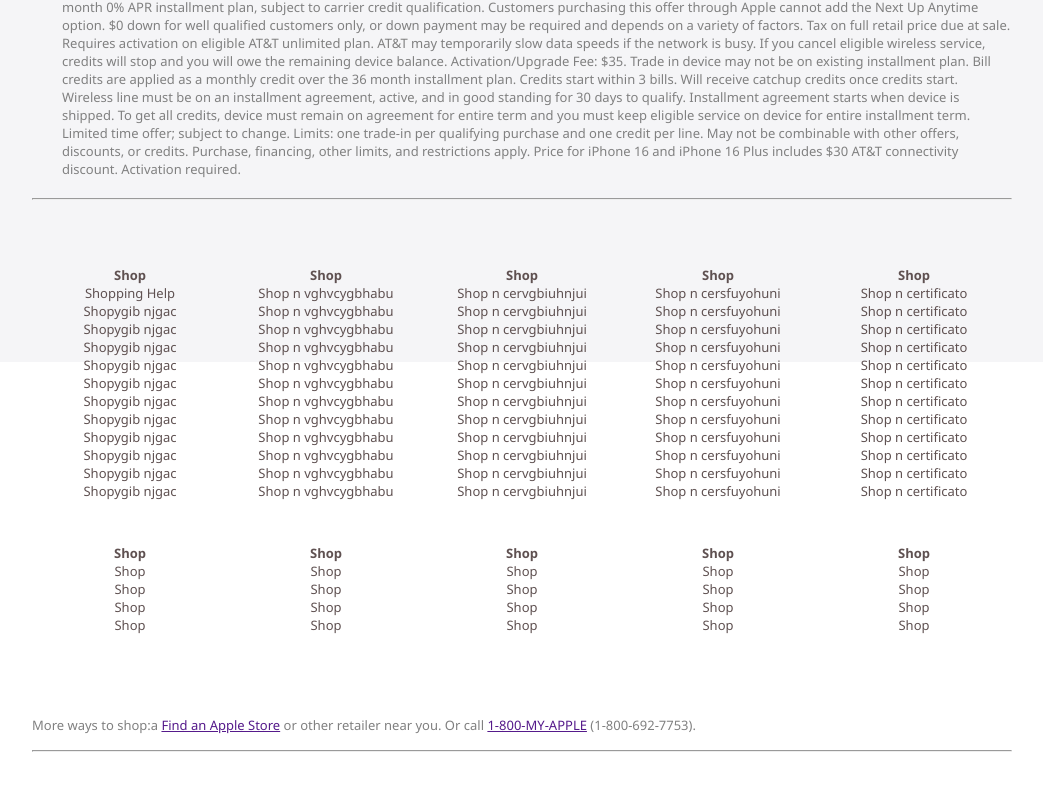
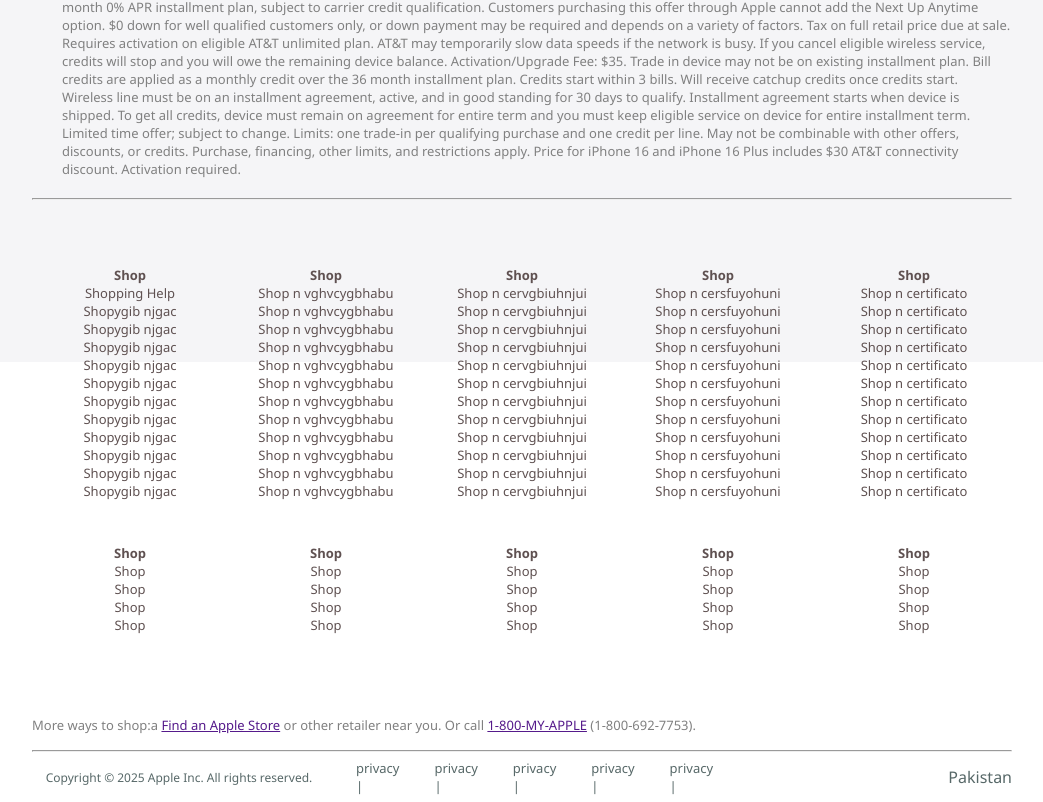
Before and after one commit to hassanahmed1234/apple, a plain HTML site: page index.html in a window 1280 px wide. Shown: the part 4026-4828 px from the top of the page, without its empty margins (118-1161 px from the left). Before the commit the page ends 4778 px from the top, so only its background shows below. Drawn offline with Linux system fonts and the light colour scheme.

Commit message:
four editing

```diff
--- a/index.html
+++ b/index.html
@@ -301,6 +301,24 @@
         </div>
         <hr>
         <div class="copyright">
+            <div class="subcopy1">
+                <p>Copyright © 2025 Apple Inc. All rights reserved.</p>
+
+            </div>
+            <div class="subcopy2">
+                <ul>
+                    <li>privacy <span>|</span></li>
+                    <li>privacy <span>|</span></li>
+                    <li>privacy <span>|</span></li>
+                    <li>privacy <span>|</span></li>
+                    <li>privacy <span>|</span></li>
+                </ul>
+
+            </div>
+            <div class="subcopy3">
+                <p>Pakistan</p>
+
+            </div>
 
         </div>
 
--- a/style.css
+++ b/style.css
@@ -313,3 +313,51 @@ hr{
 .last p{
     font-size: small;
 }
+.copyright{
+    /* background-color: blueviolet; */
+    width: 100%;
+    height: 50px;
+    display: flex;
+    justify-content: space-around;
+    align-items: center;
+
+}
+.subcopy1{
+    /* background-color: brown; */
+    width: 30%;
+    height: 100%;
+    display: flex;
+    justify-content: center;
+    align-items: center;
+}
+.subcopy1 p{
+    color: rgb(87, 104, 104);
+    font-size: 12px;
+    text-align: center;
+
+}
+.subcopy2{
+    /* background-color: rgb(85, 42, 165); */
+    width: 40%;
+    height: 100%;
+    display: flex;
+    justify-content: center;
+    align-items: center;
+}
+.subcopy2 ul{
+    color: rgb(87, 104, 104);
+
+}
+.subcopy3{
+    /* background-color: rgb(196, 126, 126); */
+    width: 30%;
+    height: 100%;
+    display: flex;
+    justify-content: right;
+    align-items: center;
+
+}
+.subcopy3 p{
+    color: rgb(87, 104, 104);
+
+}
```
